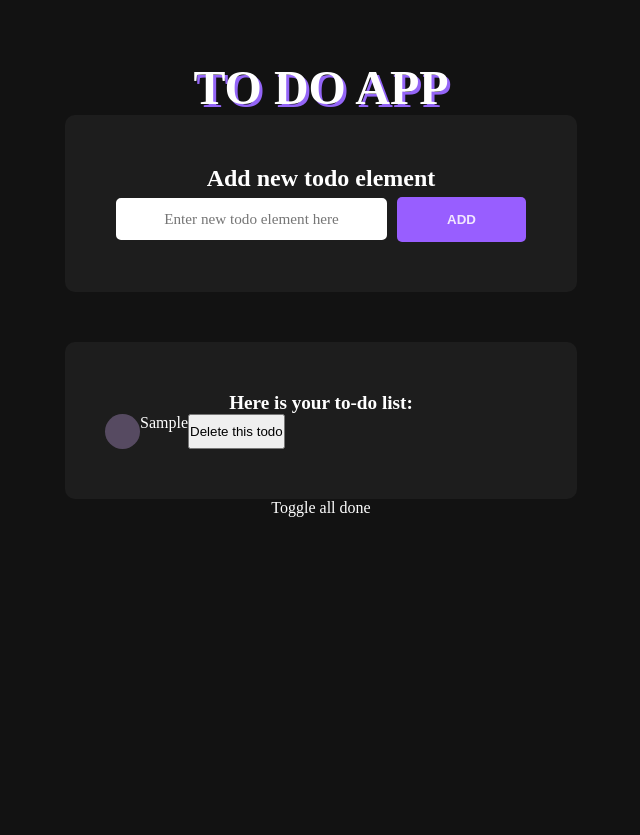
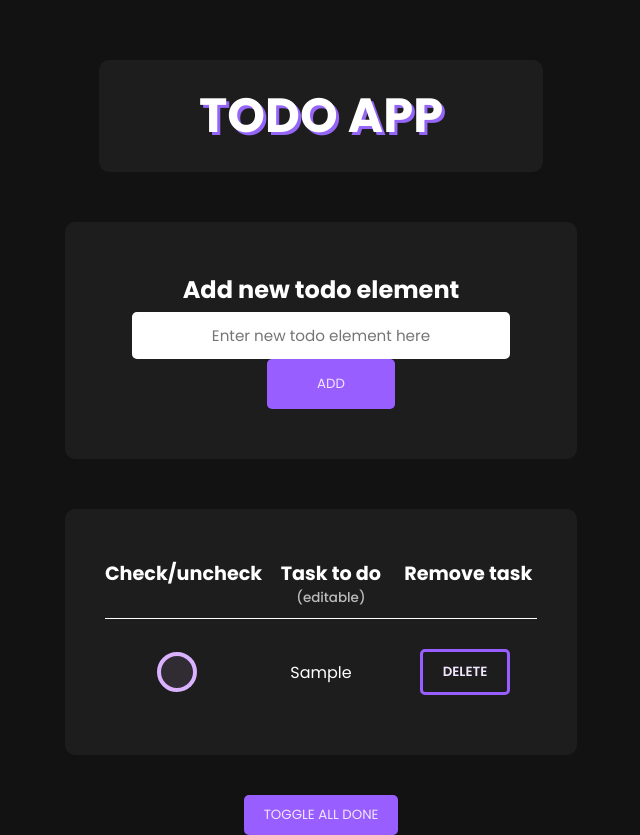
Before and after one commit to blazejplis/vue-todo-app, a Vue app in the folder vue-todo-application/: page / in a window 1280 px wide. Both pictures are taken after typing "Sample" into the empty fields and a click on the button "ADD". Shown: the whole page, without its empty margins (319-959 px from the left). Before the commit the page ends 800 px from the top, so only its background shows below. Built offline with nearby package versions, Linux system fonts and the light colour scheme.

Commit message:
Style polishing, toggle all done / undone functionality,

```diff
--- a/vue-todo-application/src/App.vue
+++ b/vue-todo-application/src/App.vue
@@ -1,6 +1,9 @@
 <template>
-  <h1>To Do App </h1>
+<div class="main">
+  <div class="header">
+    <h1>Todo App</h1></div>
   <TodoInterface />
+  </div>
 </template>
 
 <script>
@@ -16,11 +19,17 @@ export default {
 
 <style lang="scss">
 #app {
+  .header{
+    margin-bottom: 50px;
+  }
   h1{
     font-family: Poppins;
     text-transform: uppercase;
     font-size: 3em;
     text-shadow: 3px 3px #9465F7;
+    background-color: $grey-component;
+    padding: 20px 100px;
+    border-radius: 10px;
 
   }
   -webkit-font-smoothing: antialiased;
@@ -29,4 +38,5 @@ export default {
   color: white;
   margin-top: 60px;
 }
+
 </style>
--- a/vue-todo-application/src/components/TodoInterface.vue
+++ b/vue-todo-application/src/components/TodoInterface.vue
@@ -1,26 +1,25 @@
 <template>
-  <div class="main">
+
     <form @submit.prevent="addTodo">
       <h2 for="newTodo">Add new todo element</h2>
       <div>
-      <input placeholder="Enter new todo element here" type="text" name="newTodo" v-model="state.TodoElement">
+      <input placeholder="Enter new todo element here" type="text" name="newTodo" spellcheck="false" v-model="state.TodoElement">
       <button>Add</button>
       <div v-if="isInputEmpty">You need to fill this field to add todo element!</div>
       </div>
     </form>
       <ul class="todo-list">
         <div v-if="!state.TodosArray.length" class="todo-list__nothing-to-do">Congrats you have nothing to do! 🎉</div>
-        <h2 v-if="state.TodosArray.length" class="todo-list__nothing-to-do">Here is your to-do list:</h2>
+        <div v-if="state.TodosArray.length" class="todo-list__table-header"><h2>Check/uncheck</h2><h2>Task to do<span>(editable)</span></h2><h2>Remove task</h2></div>
         <li v-for="(todo, index) in state.TodosArray" :key="todo.id" >
           <div class="todo-list__radio" :class="{ done: todo.done }" @click="toggleDone(todo)"></div>
           <span contenteditable="true" @input="handleExisitngTodoInput(todo,index)">{{todo.content}}</span>
-          <button @click="removeTodo(index)">Delete this todo</button>
+          <button @click="removeTodo(index)">Delete</button>
         </li>
       </ul>
+      <button class="toggleButton" v-if="state.TodosArray.length" @click="toggleAllStates(state.TodosArray)">Toggle all done</button>
 
-      <div class="toggleButton" v-if="state.TodosArray.length" @click="toggleAllStates()">Toggle all done</div>
 
-  </div>
 </template>
 
 <script>
@@ -33,8 +32,16 @@ export default {
       TodosArray: [],
       InputEmpty: null
     })
-    const isInputEmpty = computed(() => state.InputEmpty)
-    const checkArrayIfAllTrue = computed(() => state.TodosArray.every(e => e === true));
+    const isInputEmpty = computed(() => state.InputEmpty);
+    const checkArrayIfAllTrue = computed(() => {
+      let result = false;
+      for (let i = 0; i < state.TodosArray.length; i++) {
+          if (state.TodosArray[i].done === true) {
+              result = true;
+          }
+      }
+      return result;
+    });
     function addTodo() {
       if (state.TodoElement) {
         state.TodosArray.push({
@@ -66,11 +73,11 @@ export default {
       }
     }
 
-    function toggleAllStates() {
+    function toggleAllStates(array) {
       //why it doesn't work????
-      console.log(checkArrayIfAllTrue.value)
+
       if (checkArrayIfAllTrue.value) {
-        state.TodosArray.forEach(element => {
+        array.forEach(element => {
           element.done = false;
         });
       } else {
@@ -95,8 +102,8 @@ export default {
 </script>
 
 <!-- Add "scoped" attribute to limit CSS to this component only -->
-<style scoped lang="scss">
-.main{
+<style  lang="scss">
+.main {
   width: 40%;
   display: flex;
   justify-content: center;
@@ -105,17 +112,21 @@ export default {
   font-family: Poppins;
   display: flex;
   flex-direction: column;
-  form{
+
+
+  form {
     @include component-base;
     display: flex;
     flex-direction: column;
     justify-content: center;
     align-items: center;
-  h2{
+
+    h2 {
       margin-bottom: 5px;
 
     }
-  input[type=text]{
+
+    input[type=text] {
       padding: 10px 40px;
       text-align: center;
       border-radius: 5px;
@@ -124,20 +135,17 @@ export default {
       border: 2px solid white;
       font-family: Poppins;
       font-size: .95em;
-    &:focus{
+      height: 100%;
+
+      &:focus {
         border: 2px solid $color800;
       }
     }
-  button{
+
+    button {
       padding: 15px 50px;
-    border-radius: 5px;
-    border: none;
-    background-color: $color300;
-    color: $color50;
-    text-transform: uppercase;
-    font-weight: 800;
-    cursor: pointer;
-    margin-left: 10px;
+      margin-left: 20px;
+      @include button-base;
     }
   }
 
@@ -148,32 +156,89 @@ ul {
     width: 100%;
     background-color: $grey-component;
     @include component-base;
-      .todo-list__nothing-to-do{
+    .todo-list{
+          .todo-list__nothing-to-do {
       font-size: 1.2em;
     }
-  li{
+
+    }
+      .todo-list__table-header{
+        display: grid;
+        grid-template-columns: repeat(3, 1fr);
+        width: 100%;
+        border-bottom: 1px solid white;
+        padding-bottom: 10px;
+        margin-bottom: 30px;
+        justify-content: baseline;
+        align-items: baseline;
+
+        h2{
+          font-size: 1.2em;
+          text-align: center;
           display: flex;
-    flex-direction: row;
-    width: 100%;
-
-    .todo-list__radio{
-      width:35px;
-      height: 35px;
-      border-radius: 50%;
-
-      background-color: rgba(219, 178, 255, 0.3);
-      cursor: pointer;
-    }
-    .done{
-      background-color: $color800;
+          flex-direction: column;
+          height: 100%;
+          span{
+            font-size: .7em;
+            opacity: .7;
+            font-weight: 500;
           }
         }
+      }
+
+    li {
+      display: grid;
+      grid-template-columns: repeat(3, 1fr);
+      align-items: center;
+      width: 100%;
+      margin: 10px 0;
+
+      .todo-list__radio {
+        width: 40px;
+        height: 40px;
+        border-radius: 50%;
+        border: 4px solid rgba(219, 178, 255, 1);
+        background-color: rgba(219, 178, 255, 0.1);
+        cursor: pointer;
+        transition: all 0.3s ease-in-out;
+        justify-self: center;
+        &:hover{
+          background-color: rgba(219, 178, 255, 0.6);
+        }
+      }
+
+      .done {
+        background-color: rgba(219, 178, 255, 1);
+      }
       span{
+        padding: 5px;
+        max-width: 100%;
+        justify-self: center;
+      }
+      button {
+        @include button-base;
+        padding: 10px 20px;
+        justify-self: center;
+        font-weight: 600;
+        background-color: transparent;
+        border: 3px solid $color300;
+        &:hover{
+          background-color: $color200;
+
+        }
+      }
+    }
+
+    span {
       cursor: text;
     }
   }
-.toggleButton{
+
+  .toggleButton {
+    @include button-base;
     cursor: pointer;
+    padding: 10px 20px;
+    margin-top: 40px;
 
   }
 }
--- a/vue-todo-application/src/styles/base.scss
+++ b/vue-todo-application/src/styles/base.scss
@@ -1,8 +1,11 @@
-*{
+@import url('https://fonts.googleapis.com/css2?family=Poppins:wght@200;300;400;500;600;700;800&display=swap');
+* {
     padding: 0;
     margin: 0;
     box-sizing: border-box;
+    font-family: 'Poppins', sans-serif;
 }
+
 $color900: #23036a;
 $color800: #30009c;
 $color700: #3700b3;
@@ -16,18 +19,46 @@ $color50: #f2e7fe;
 
 $grey-component: #1d1d1d;
 $grey-background: #121212;
+
 @mixin component-base {
     background-color: $grey-component;
     border-radius: 10px;
     padding: 50px 40px;
     width: 100%;
 }
-body{
+
+@mixin button-base {
+    border-radius: 5px;
+    border: none;
+    background-color: $color300;
+    color: $color50;
+    text-transform: uppercase;
+    font-weight: 400;
+    cursor: pointer;
+    transition: all 0.3s ease-in-out;
+    &:hover{
+        box-shadow: 0px 0px 8px 0px rgba(152,94,255,1);
+    }
+}
+
+body {
     background: $grey-background;
     color: $color50;
 }
-a,p,span,h1,h2,h3,h4,h5,h6,button,div,input{
-    &::selection{
+
+a,
+p,
+span,
+h1,
+h2,
+h3,
+h4,
+h5,
+h6,
+button,
+div,
+input {
+    &::selection {
         background-color: $color900;
         color: white;
 
```
Also changed, not shown: vue-todo-application/src/components/AddElement.vue (added, +48 -0 lines). Lines whose indentation alone changed are shown as unchanged.
